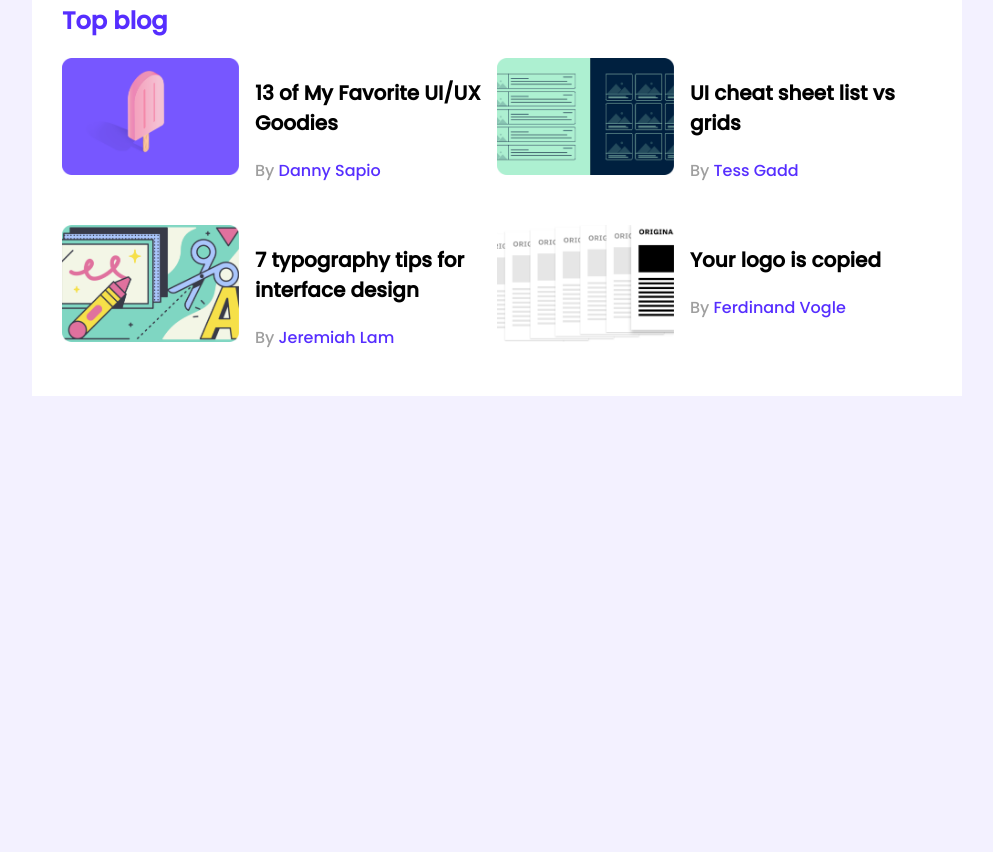
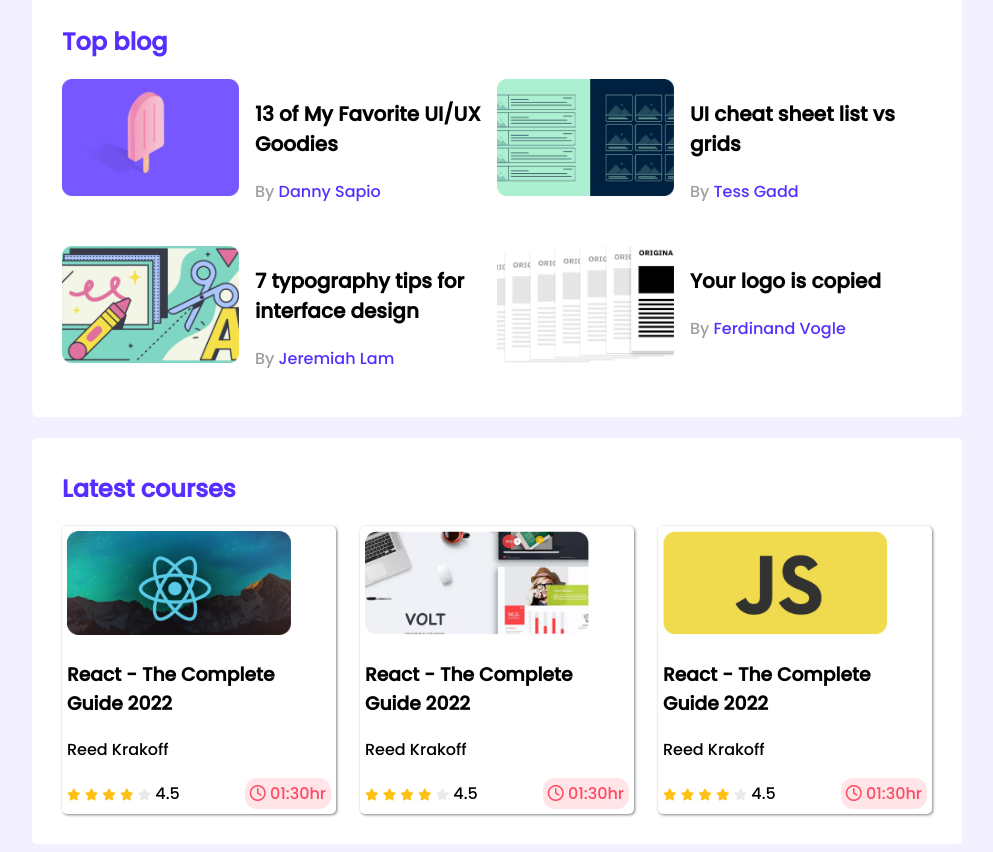
Before and after one commit to Ather1230/leader-board, a plain HTML site: page index.html in a window 1280 px wide. Shown: the part 307-1159 px from the top of the page, without its empty margins (143-1136 px from the left). Before the commit the page ends 800 px from the top, so only its background shows below. Drawn offline with Linux system fonts and the light colour scheme.

Commit message:
final update

```diff
--- a/index.html
+++ b/index.html
@@ -5,10 +5,17 @@
     <meta http-equiv="X-UA-Compatible" content="IE=edge">
     <meta name="viewport" content="width=device-width, initial-scale=1.0">
     <title>Leader Board</title>
+    <!-- font awesome link start -->
+    <script src="https://kit.fontawesome.com/72cc96e562.js" crossorigin="anonymous"></script>
+    <!-- font awesome link end -->
+
     <link rel="stylesheet" href="style.css">
+
+    <!-- google font link start -->
     <link rel="preconnect" href="https://fonts.googleapis.com">
-<link rel="preconnect" href="https://fonts.gstatic.com" crossorigin>
-<link href="https://fonts.googleapis.com/css2?family=Poppins:wght@500&display=swap" rel="stylesheet">
+    <link rel="preconnect" href="https://fonts.gstatic.com" crossorigin>
+    <link href="https://fonts.googleapis.com/css2?family=Poppins:wght@500&display=swap" rel="stylesheet">
+    <!-- google font link end -->
 </head>
 <body>
     <!-- header start -->
@@ -92,6 +99,83 @@
             </div>
         </section>
         <!-- top players and top blogs section end -->
+        <!-- latgest cousres seciton start -->
+        <section class="container">
+            <h2 class="section-title">Latest courses</h2>
+            <div class="courses">
+                <div class="course">
+                    <div class="course-banner">
+                        <img src="images/courses/course-1.png" alt="">
+                    </div>
+                    <div class="course-detail">
+                        <h3 class="course-title">React - The Complete Guide 2022</h3>
+                        <p class="course-author">Reed Krakoff</p>
+                        <div class="course-info">
+                            <div>
+                                <i class="fa-solid fa-star field"></i>
+                                <i class="fa-solid fa-star field"></i>
+                                <i class="fa-solid fa-star field"></i>
+                                <i class="fa-solid fa-star field"></i>
+                                <i class="fa-solid fa-star empty"></i>
+                                <span>4.5</span>
+                            </div>
+                            <div class="course-duration">
+                                <i class="fa-regular fa-clock"></i>
+                                01:30hr
+                            </div>
+                        </div>
+                    </div>
+                </div>
+                <div class="course">
+                    <div class="course-banner">
+                        <img src="images/courses/course-2.png" alt="">
+                    </div>
+                    <div class="course-detail">
+                        <h3 class="course-title">React - The Complete Guide 2022</h3>
+                        <p class="course-author">Reed Krakoff</p>
+                        <div class="course-info">
+                            <div>
+                                <i class="fa-solid fa-star field"></i>
+                                <i class="fa-solid fa-star field"></i>
+                                <i class="fa-solid fa-star field"></i>
+                                <i class="fa-solid fa-star field"></i>
+                                <i class="fa-solid fa-star empty"></i>
+                                <span>4.5</span>
+                            </div>
+                            <div class="course-duration">
+                                <i class="fa-regular fa-clock"></i>
+                                01:30hr
+                            </div>
+                        </div>
+                    </div>
+                </div>
+                <div class="course">
+                    <div class="course-banner">
+                        <img src="images/courses/course-3.png" alt="">
+                    </div>
+                    <div class="course-detail">
+                        <h3 class="course-title">React - The Complete Guide 2022</h3>
+                        <p class="course-author">Reed Krakoff</p>
+                        <div class="course-info">
+                            <div>
+                                <i class="fa-solid fa-star field"></i>
+                                <i class="fa-solid fa-star field"></i>
+                                <i class="fa-solid fa-star field"></i>
+                                <i class="fa-solid fa-star field"></i>
+                                <i class="fa-solid fa-star empty"></i>
+                                <span>4.5</span>
+                            </div>
+                            <div class="course-duration">
+                                <i class="fa-regular fa-clock"></i>
+                                01:30hr
+                            </div>
+                        </div>
+                    </div>
+                </div>
+            </div>
+
+        </section>
+        <!-- latgest cousres seciton end -->
     </main>
 
 </body>
--- a/style.css
+++ b/style.css
@@ -5,12 +5,16 @@ body{
 }
 main{
     display: flex;
+    flex-direction: column;
     justify-content: center;
+    align-items: center;
 }
 .container{
     background-color: #FFFFFF;
     width: 870px;
-    padding: 30px
+    padding: 30px;
+    margin-top: 21px;
+    border-radius: 5px;
 }
 
 /* base style end */
@@ -77,3 +81,77 @@ hr{
     font-size: 16px;
 }
 /* Top blogs style end */
+
+/* latest courses style start */
+.courses{
+    display: grid;
+    grid-template-columns: repeat(3,1fr);
+    grid-column-gap:24px ;
+}
+.course{
+    background-color: #FFFFFF;
+    border-radius: 5px;
+    box-shadow: 1px 1px 3px gray;
+    padding:5px;
+}
+.course .course-banner img{
+    width: 224px;
+    height: 104px;
+}
+.course-info{
+    display: flex;
+    align-items: center;
+    justify-content: space-between;
+}
+.fa-star{
+    font-size: 12px;
+}
+.fa-star.field{
+    color: #FFC014;
+}
+.fa-star.empty{
+    color: #AEAEAE;
+    opacity: 0.25;
+}
+.course-duration{
+    background-color: #FFE4E8;
+    border-radius: 12px;
+    padding: 3px 5px;
+    color: #FF4A60;
+}
+/* latest courses style end */
+
+
+
+/* Responsive web design start */
+
+/* -------mobile device------- */
+
+@media only screen and (max-width:688px) {
+    .container{
+        width: 100%;
+    }
+    .players, .blogs, .courses{
+
+        grid-template-columns: repeat(1,1fr);
+
+    }
+    .player,.blog{
+        flex-direction: column;
+    }
+
+}
+
+/* -----------tablet device----------- */
+@media only screen and (min-width:688px) and (max-width:992px) {
+    .container{
+        width: 100%;
+    }
+    .players,.courses{
+        grid-template-columns: repeat(2,1fr);
+    }
+    .courses{
+        grid-template-columns: repeat(1,1fr);
+    }
+}
+/* Responsive web design end */
```
